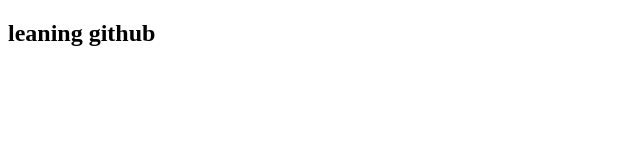
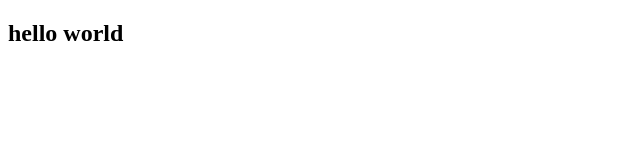
Before and after one commit to Shubham9885/newProject, a plain HTML site: page index.html in a window 1280 px wide. Shown: the whole page, without its empty margins (0-640 px from the left). Drawn offline with Linux system fonts and the light colour scheme.

Commit message:
changes in index file

```diff
--- a/index.html
+++ b/index.html
@@ -6,6 +6,6 @@
     <title>Document</title>
 </head>
 <body>
-    <h2>leaning github</h2>
+    <h2>hello world</h2>
 </body>
 </html>
```
